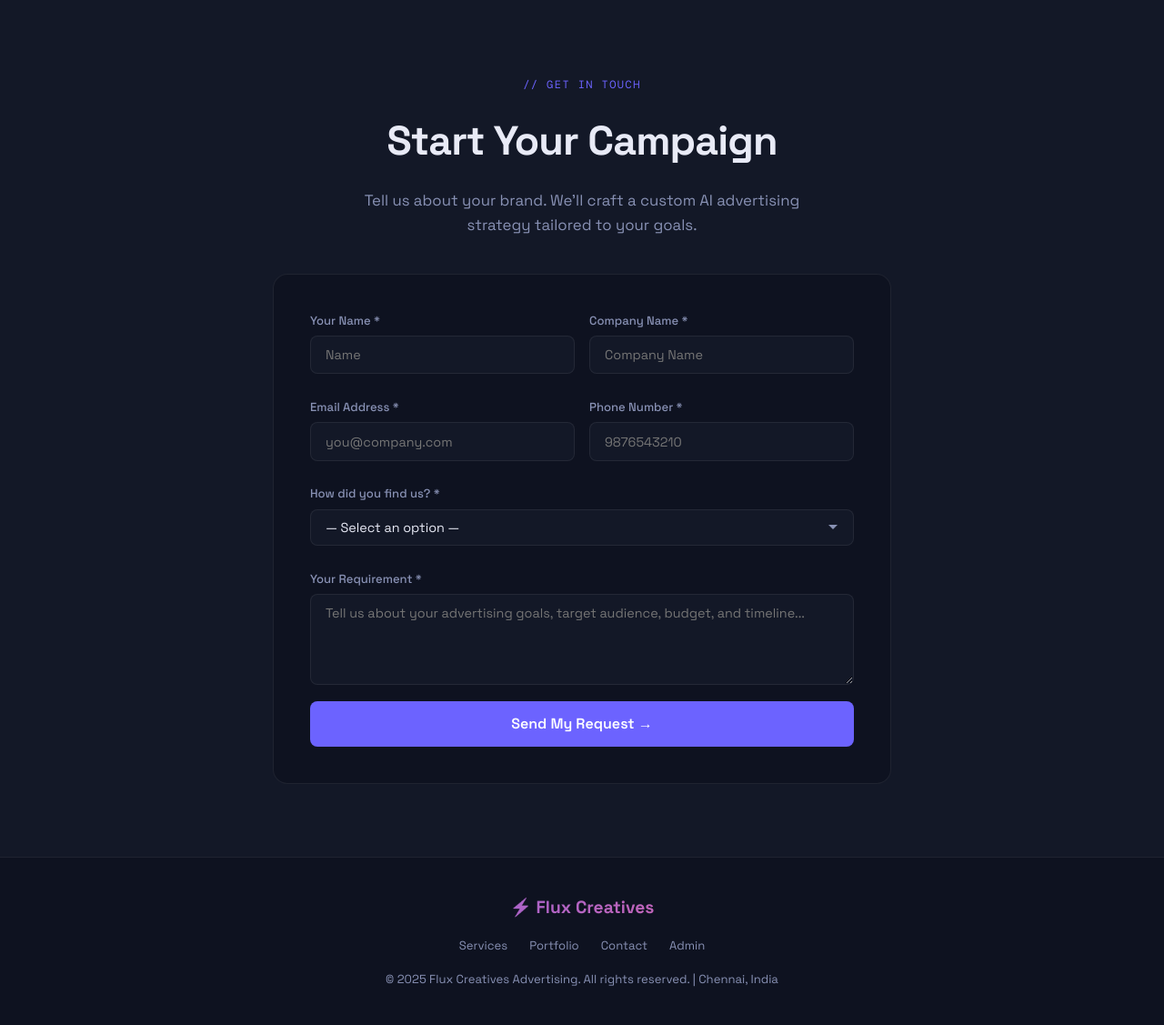
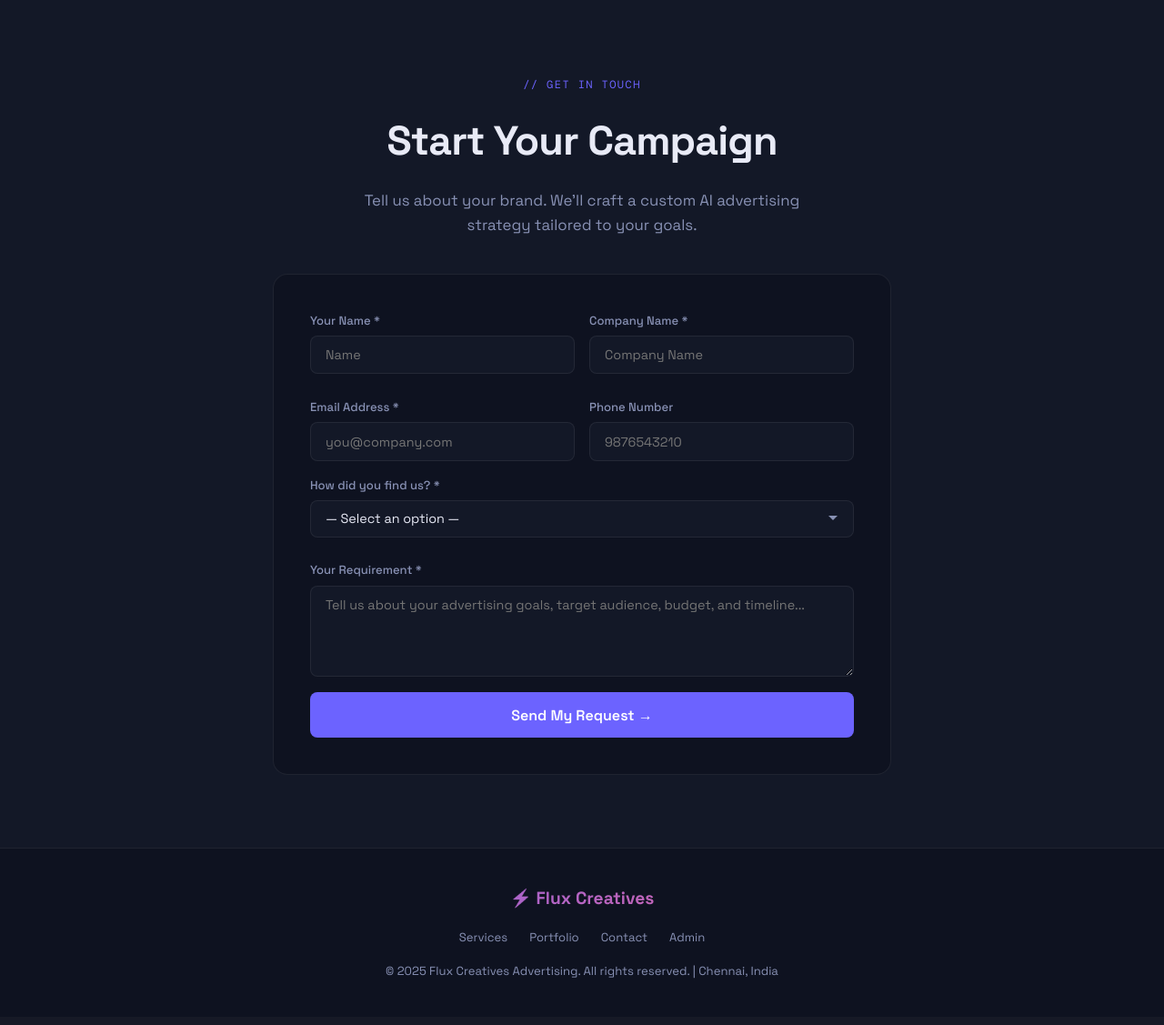
Before and after one commit to nmanik1805/flux, a Flask app: page / in a window 1280 px wide. Shown: the part 2959-4086 px from the top of the page at 91% size. After the commit the page ends 4035 px from the top, so only its background shows below. Run offline with Flask 3, Linux system fonts and the light colour scheme.

Commit message:
Update index.html

```diff
--- a/templates/index.html
+++ b/templates/index.html
@@ -469,13 +469,13 @@
           </div>
           <div class="form-group">
             <label for="email">Email Address *</label>
-            <input type="email" id="email" placeholder="you@company.com" required />
-            <span class="field-error" id="err_email"></span>
+            <input type="email" id="email" placeholder="you@company.com" />
+            <!-- <span class="field-error" id="err_email"></span> -->
           </div>
           <div class="form-group">
-            <label for="phone">Phone Number *</label>
+            <label for="phone">Phone Number</label>
             <input type="tel" id="phone" placeholder="9876543210" maxlength="10" />
-            <span class="field-error" id="err_phone"></span>
+            <!-- <span class="field-error" id="err_phone"></span> -->
           </div>
           <div class="form-group full">
             <label for="how_contacted">How did you find us? *</label>
@@ -542,7 +542,8 @@
     const clearErr = id => document.getElementById(id).textContent = '';
     const setErr = (id, msg) => { document.getElementById(id).textContent = msg; valid = false; };
 
-    ['err_name','err_company','err_email','err_phone','err_how','err_req'].forEach(clearErr);
+    // ['err_name','err_company','err_email','err_phone','err_how','err_req'].forEach(clearErr);
+    ['err_name','err_company','err_how','err_req'].forEach(clearErr);
 
     const name = document.getElementById('requestor_name').value.trim();
     const company = document.getElementById('company_name').value.trim();
@@ -553,8 +554,8 @@
 
     if (!name) setErr('err_name', 'Name is required.');
     if (!company) setErr('err_company', 'Company name is required.');
-    if (!email || !/^[^\s@]+@[^\s@]+\.[^\s@]+$/.test(email)) setErr('err_email', 'Valid email is required.');
-    if (!phone || phone.length !== 10) setErr('err_phone', 'Enter a valid 10-digit phone number.');
+    // if (!email || !/^[^\s@]+@[^\s@]+\.[^\s@]+$/.test(email)) setErr('err_email', 'Valid email is required.');
+    // if (!phone || phone.length !== 10) setErr('err_phone', 'Enter a valid 10-digit phone number.');
     if (!how) setErr('err_how', 'Please select how you found us.');
     if (!req) setErr('err_req', 'Please describe your requirement.');
 
```
